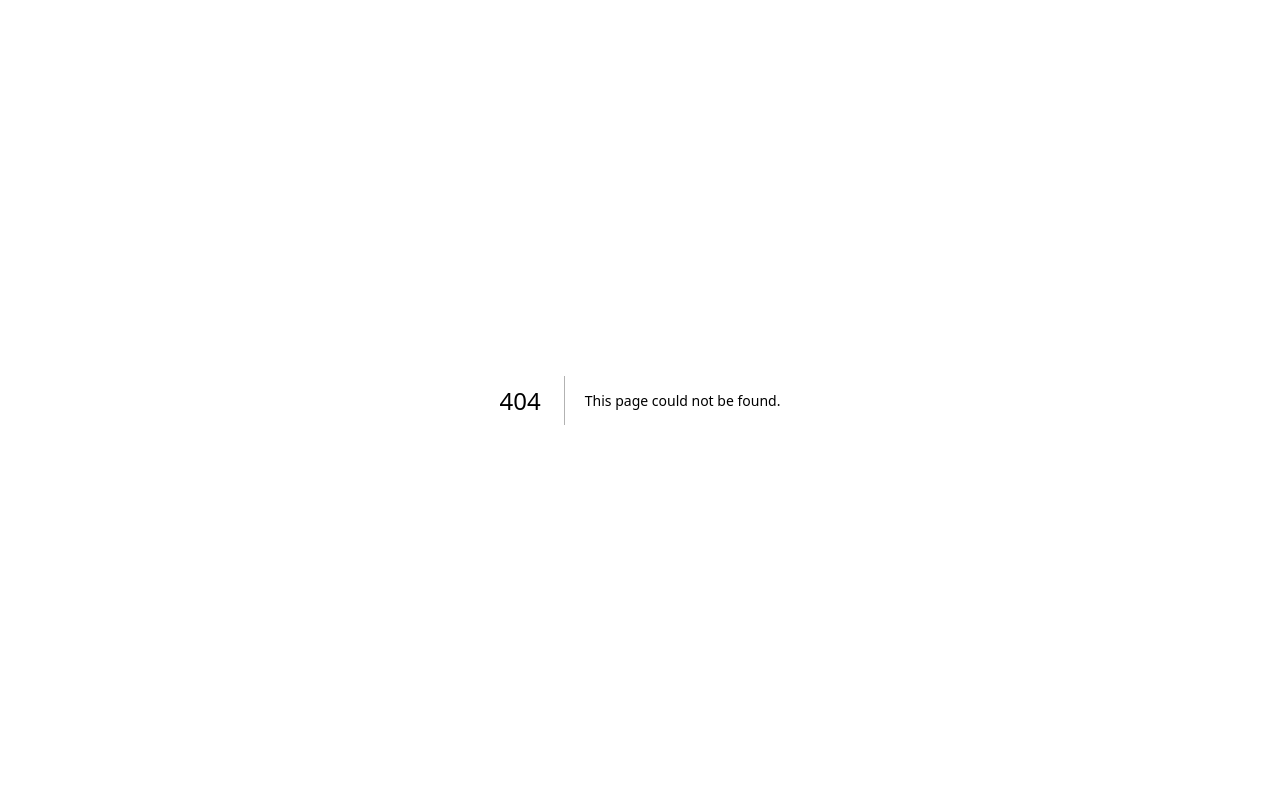
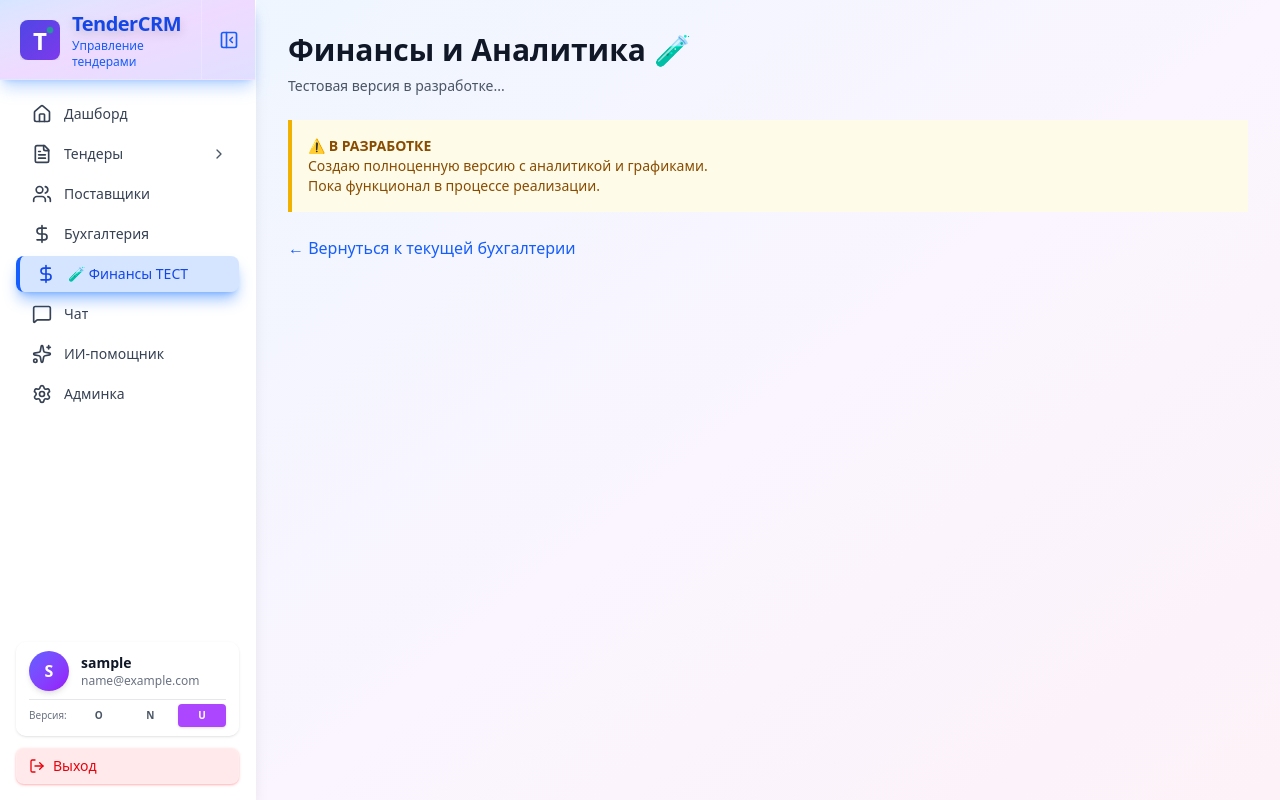
Before and after one commit to robespierrearm/IP, a Next.js app: page /finance-test in a window 1280 px wide. Before the commit this address had no page. Built offline with nearby package versions, Linux system fonts and the light colour scheme; no server answers; the database is empty; sample sign-in values are in the browser's storage.

Commit message:
feat: Add finance test page (work in progress)
- Create /finance-test route (placeholder)
- Add link to sidebar
- Planning: periods filter, tabs (accounting/analytics), charts
- Full implementation coming next

```diff
--- /dev/null
+++ b/app/(dashboard)/finance-test/page.tsx
@@ -0,0 +1,27 @@
+'use client';
+
+import { useEffect, useState } from 'react';
+import Link from 'next/link';
+
+export default function FinanceTestPage() {
+  return (
+    <div className="p-8 max-w-7xl mx-auto">
+      <div className="mb-6">
+        <h1 className="text-3xl font-bold text-gray-900">Финансы и Аналитика 🧪</h1>
+        <p className="text-sm text-gray-600 mt-2">Тестовая версия в разработке...</p>
+      </div>
+
+      <div className="bg-yellow-50 border-l-4 border-yellow-500 p-4 mb-6">
+        <p className="text-sm text-yellow-800">
+          <span className="font-bold">⚠️ В РАЗРАБОТКЕ</span><br/>
+          Создаю полноценную версию с аналитикой и графиками.<br/>
+          Пока функционал в процессе реализации.
+        </p>
+      </div>
+
+      <Link href="/accounting" className="text-blue-600 hover:underline">
+        ← Вернуться к текущей бухгалтерии
+      </Link>
+    </div>
+  );
+}
--- a/components/AppSidebar.tsx
+++ b/components/AppSidebar.tsx
@@ -48,6 +48,11 @@ const menuItems = [
   {
     title: 'Бухгалтерия',
     href: '/accounting',
+    icon: DollarSign,
+  },
+  {
+    title: '🧪 Финансы ТЕСТ',
+    href: '/finance-test',
     icon: DollarSign,
   },
   {
```
Also changed, not shown: 2 other files (tests, documents, lock files or other folders).
